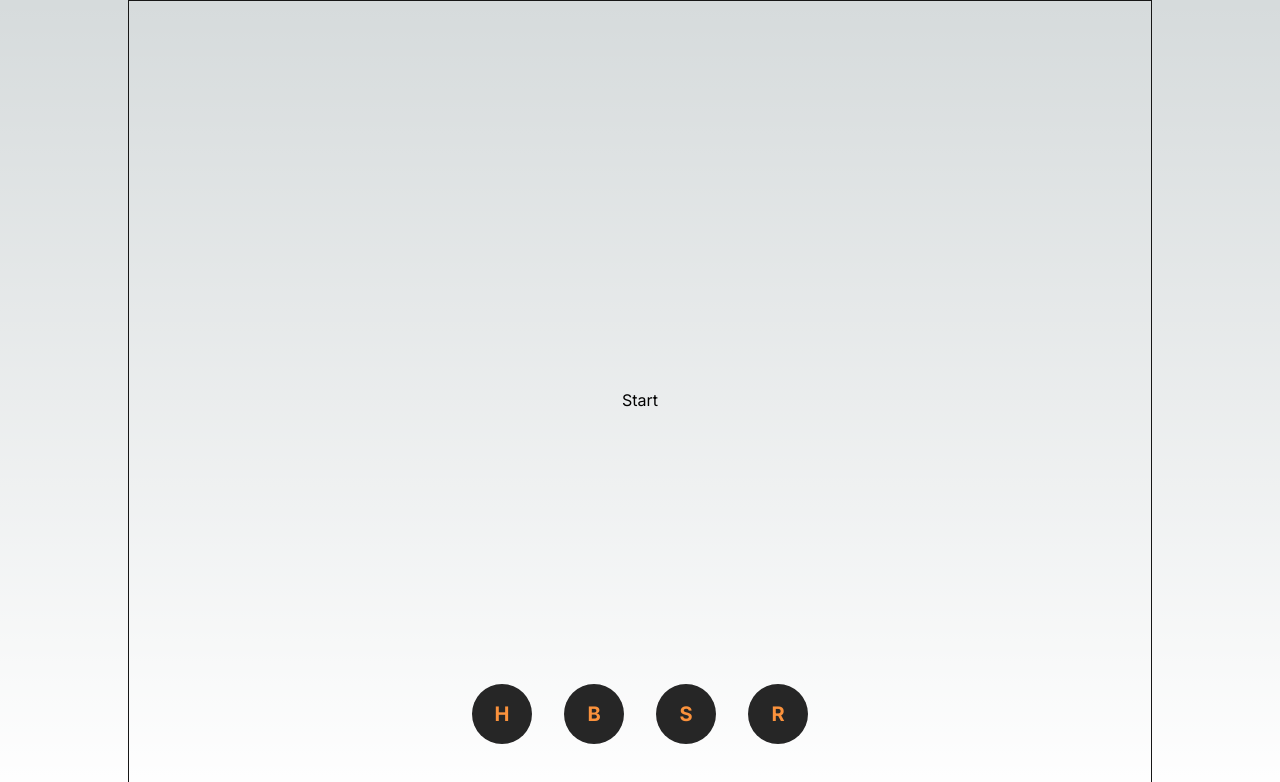
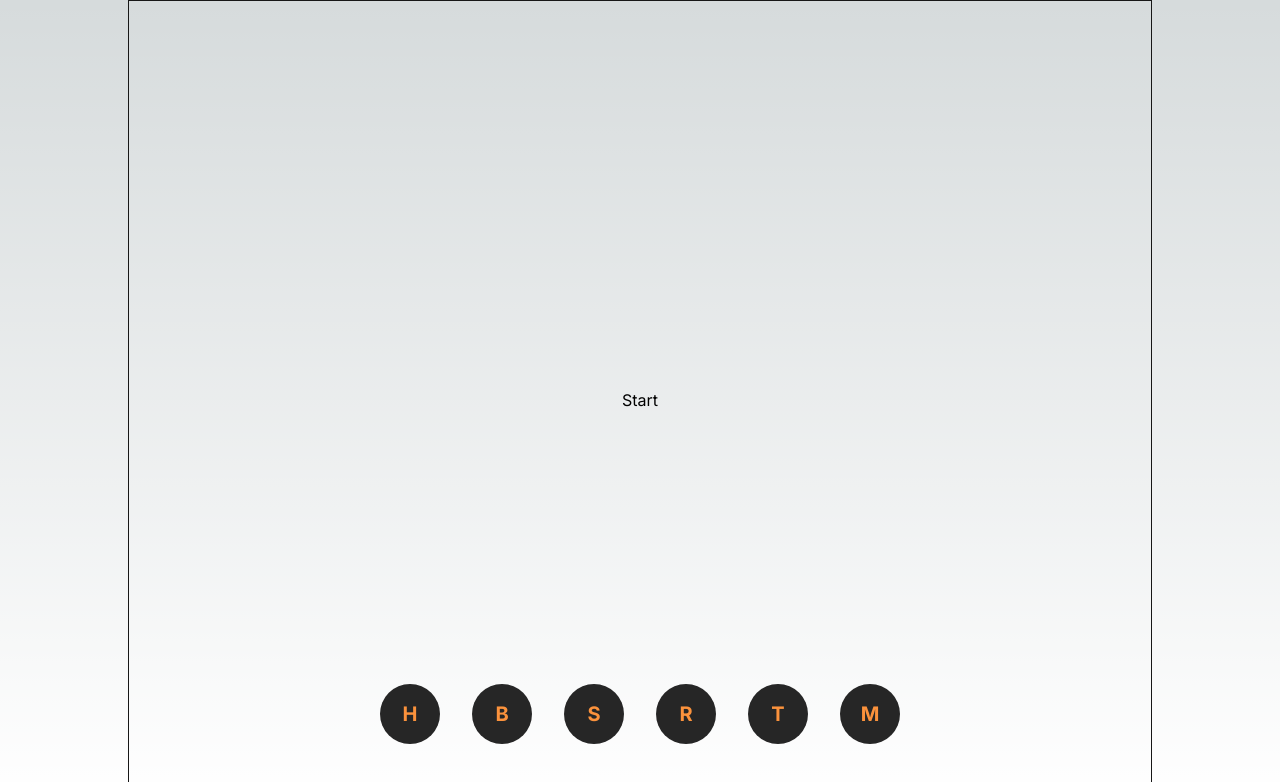
Before and after one commit to GrandeJames/bryzi, a Next.js app: page / in a window 1280 px wide. Shown: the top 782 px of the page. Built offline with nearby package versions, Linux system fonts and the light colour scheme.

Commit message:
Add more menu buttons

```diff
--- a/src/app/ui/Menu.tsx
+++ b/src/app/ui/Menu.tsx
@@ -7,6 +7,8 @@ function Menu() {
       <MenuButton>B</MenuButton>
       <MenuButton>S</MenuButton>
       <MenuButton>R</MenuButton>
+      <MenuButton>T</MenuButton>
+      <MenuButton>M</MenuButton>
     </div>
   );
 }
```
